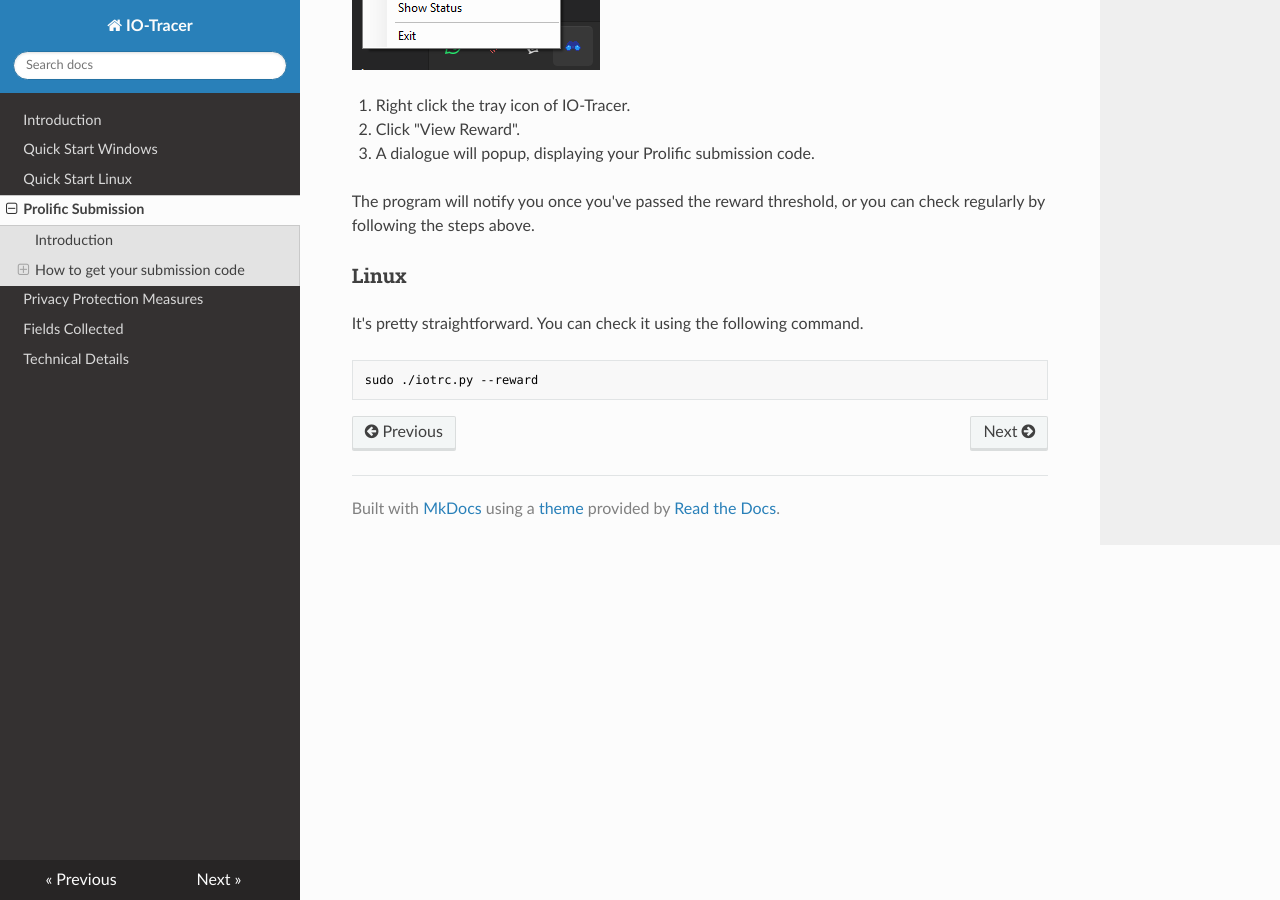
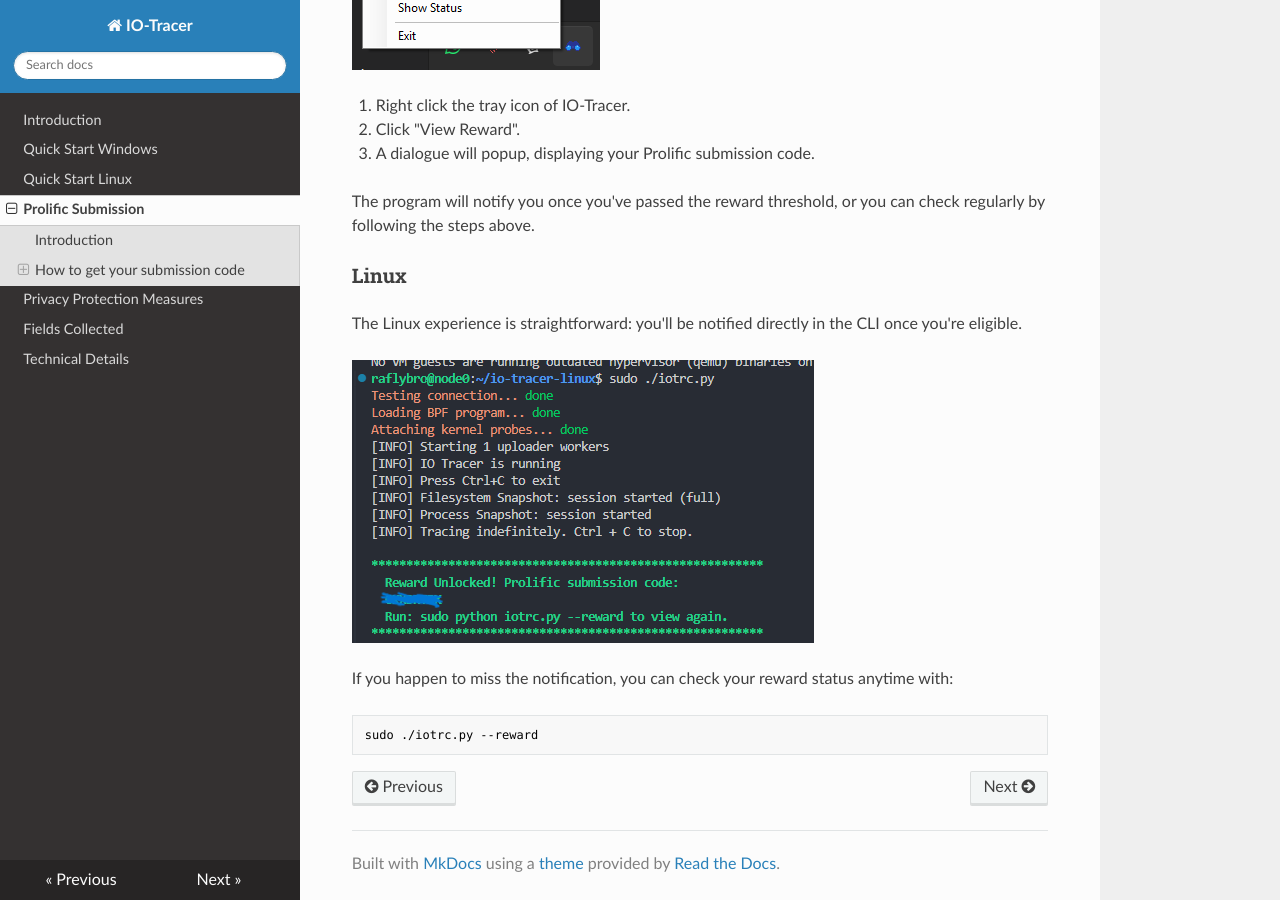
Before and after one commit to cacheMon/iotracerdocs, an MkDocs documentation site: the page built from docs/prolificsubmission.md, in a window 1280 px wide and 900 px high, scrolled down 917 px. Built offline with MkDocs 1.6.1, drawn with Linux system fonts in a browser that asks for light colours; nearby versions of some CDN libraries.

Commit message:
docs: add Linux reward notification image and update instructions

````diff
--- a/docs/prolificsubmission.md
+++ b/docs/prolificsubmission.md
@@ -30,7 +30,11 @@ The program will notify you once you've passed the reward threshold, or you can
 
 ### Linux
 
-It's pretty straightforward. You can check it using the following command.
+The Linux experience is straightforward: you'll be notified directly in the CLI once you're eligible.
+
+![Reward Notification Linux](./img/prolific/reward_notif_linux.png)
+
+If you happen to miss the notification, you can check your reward status anytime with:
 
 ```bash
 sudo ./iotrc.py --reward
````
Also changed, not shown: docs/img/prolific/reward_notif_linux.png (added).
